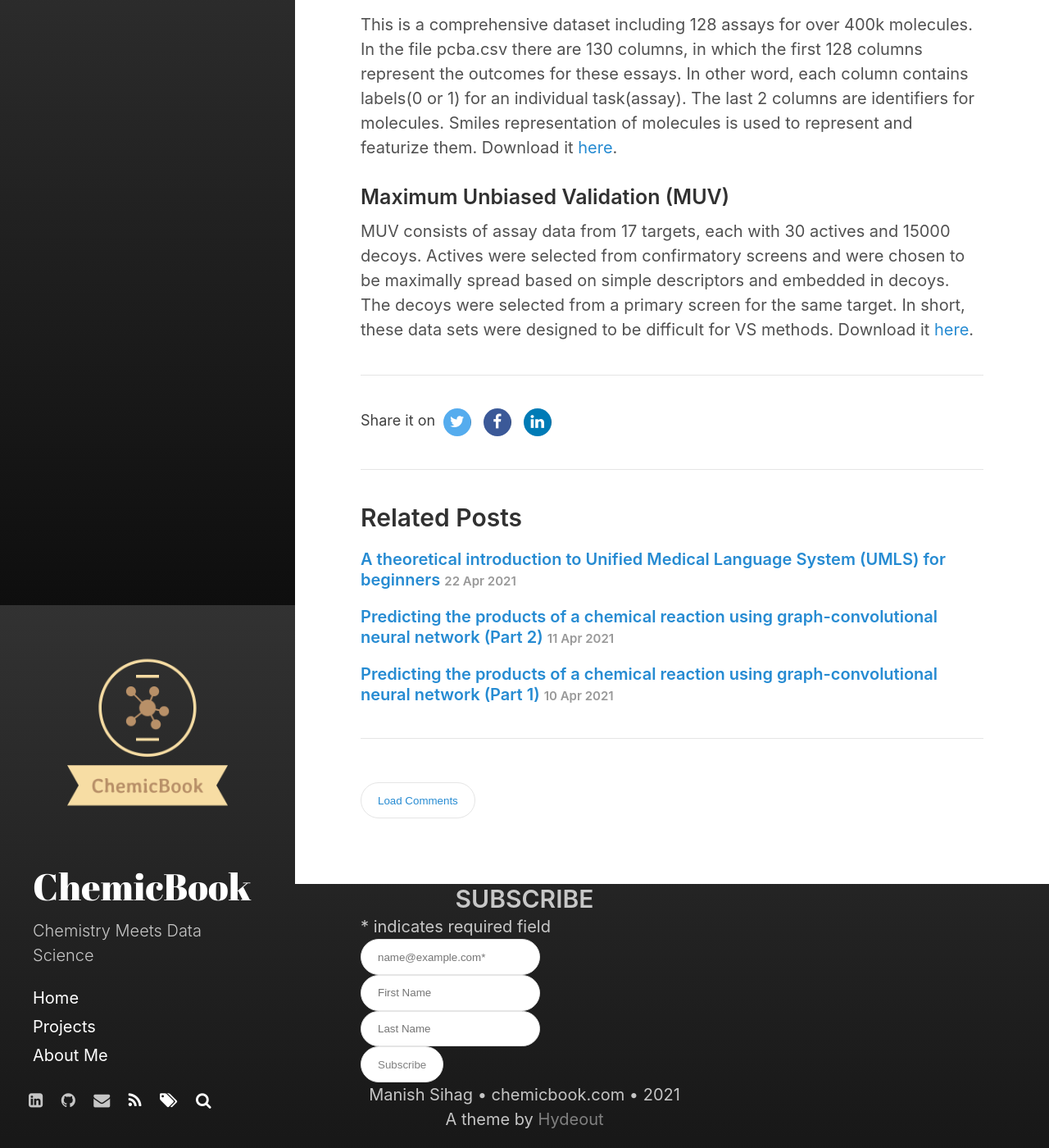
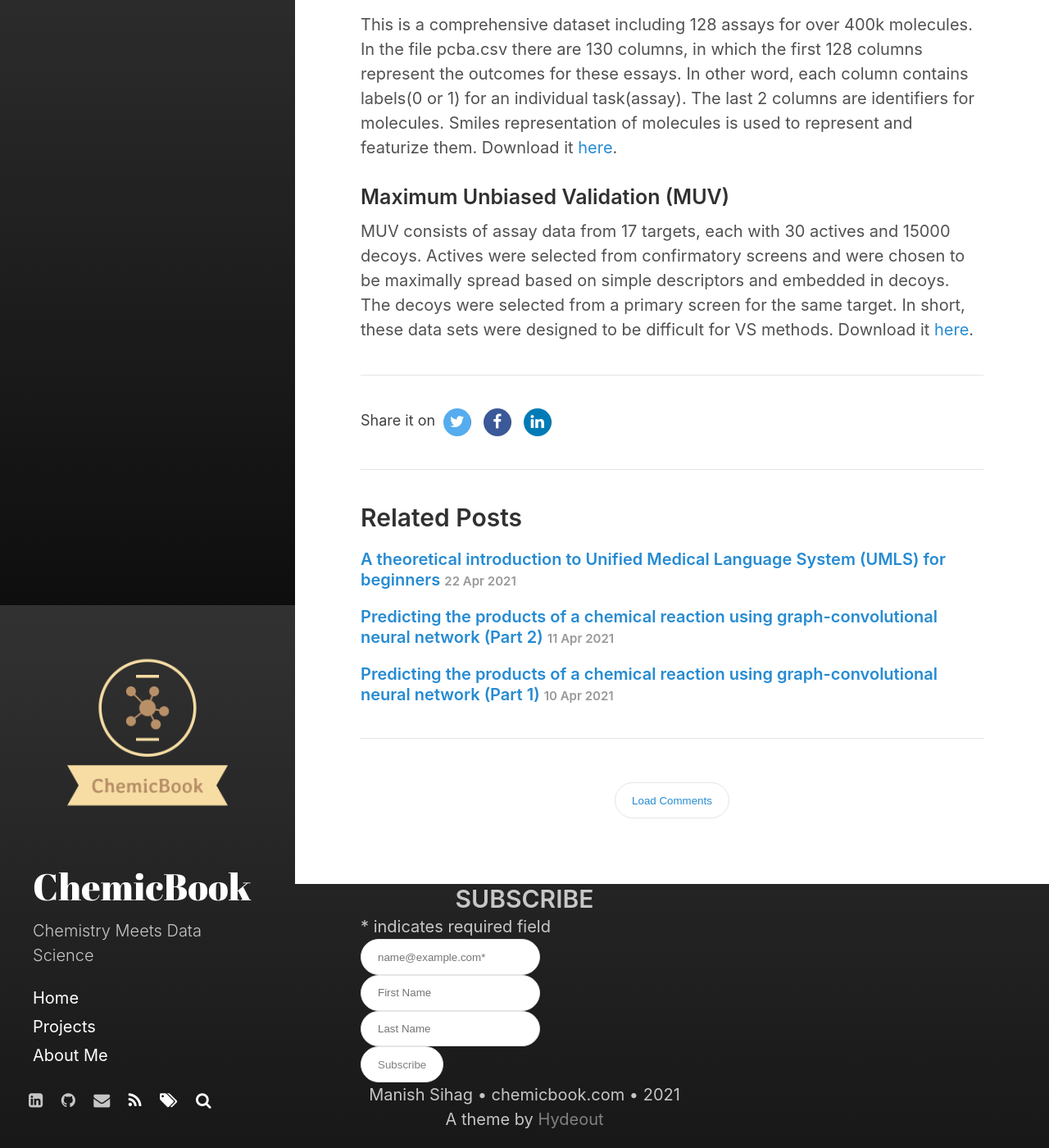
Before and after one commit to kmnis/kmnis.github.io, a Jekyll site: the page built from _posts/2021-03-01-different-molecule-datasets.md, in a window 1280 px wide and 1400 px high, scrolled down 1962 px. Shown: the whole window at 82% size. Built offline with Jekyll 4.4.1, drawn with Linux system fonts in a browser that asks for light colours; nearby versions of some CDN libraries; comment, search, counter and statistics services are not loaded.

Commit message:
Centered the comment button; Removed disqus ads

```diff
--- a/_sass/hydeout/_posts.scss
+++ b/_sass/hydeout/_posts.scss
@@ -95,7 +95,9 @@ article + *,
 }
 
 button.disqus-load {
+  margin: 0 auto;
   margin-top: 1em;
+  display: block;
 }
 
 @media (min-width: $large-breakpoint) {
@@ -124,6 +126,9 @@ button.disqus-load {
 iframe[src*="ads-iframe"], #disqus_recommendations {
   display: none !important;
 }
+iframe[sandbox]:not([sandbox=""]) {
+  display: none !important;
+}
 
 .horizontally-bound-table {
   overflow-x: auto;
```
